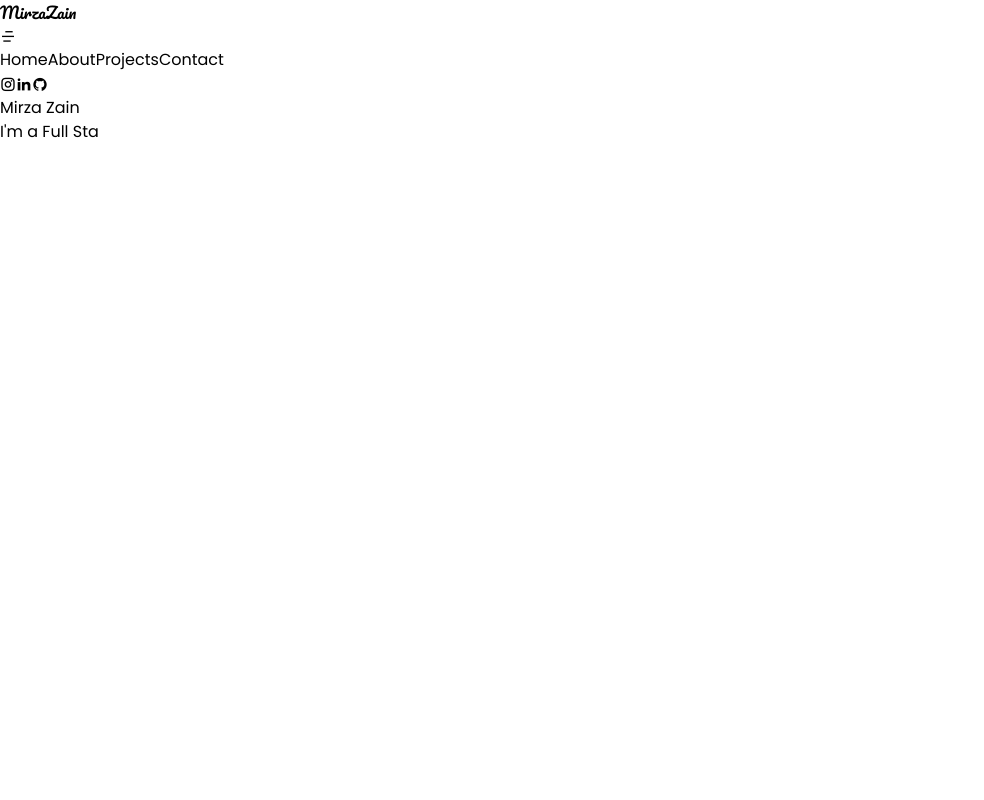
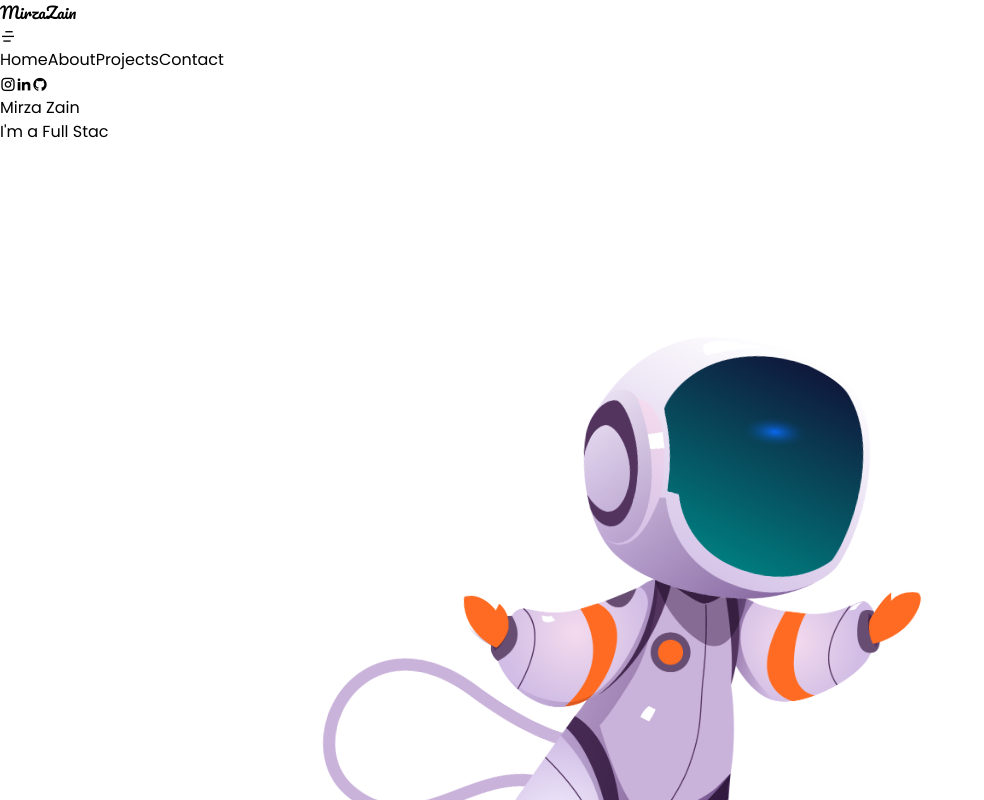
Before and after one commit to mirza-zain/Portfolio-NextJs, a Next.js app: page / in a window 1280 px wide. Shown: the top 800 px of the page, without its empty margins (0-984 px from the left). Built offline with nearby package versions, Linux system fonts and the light colour scheme.

Commit message:
trying to fix error in lottie

```diff
--- a/src/app/page.tsx
+++ b/src/app/page.tsx
@@ -2,8 +2,8 @@
 
 import React from 'react'
 import { useTypewriter, Cursor } from "react-simple-typewriter"
-// import Lottie from 'lottie-react'
-// import Hero from './Images/Astronot.json'
+import Lottie from 'lottie-react';
+import hero from './Images/Astronot.json';
 
 export default function Home() {
   const [text] = useTypewriter({
@@ -21,9 +21,9 @@ export default function Home() {
           <Cursor cursorColor='white' cursorStyle='|' />
         </p>
       </div>
-      {/* <div className="absolute top-1/2 left-1/2 -translate-x-1/2">
-        <Lottie className="h-[250px] w-[350px] md:h-[300px] md:w-[300px]" animationData={Hero} />
-      </div> */}
+      <div className="absolute top-1/2 left-1/2 -translate-x-1/2">
+        <Lottie animationData={hero} className="h-[250px] w-[350px] md:h-[300px] md:w-[300px]"  />
+      </div>
     </div>
   );
 }
```
